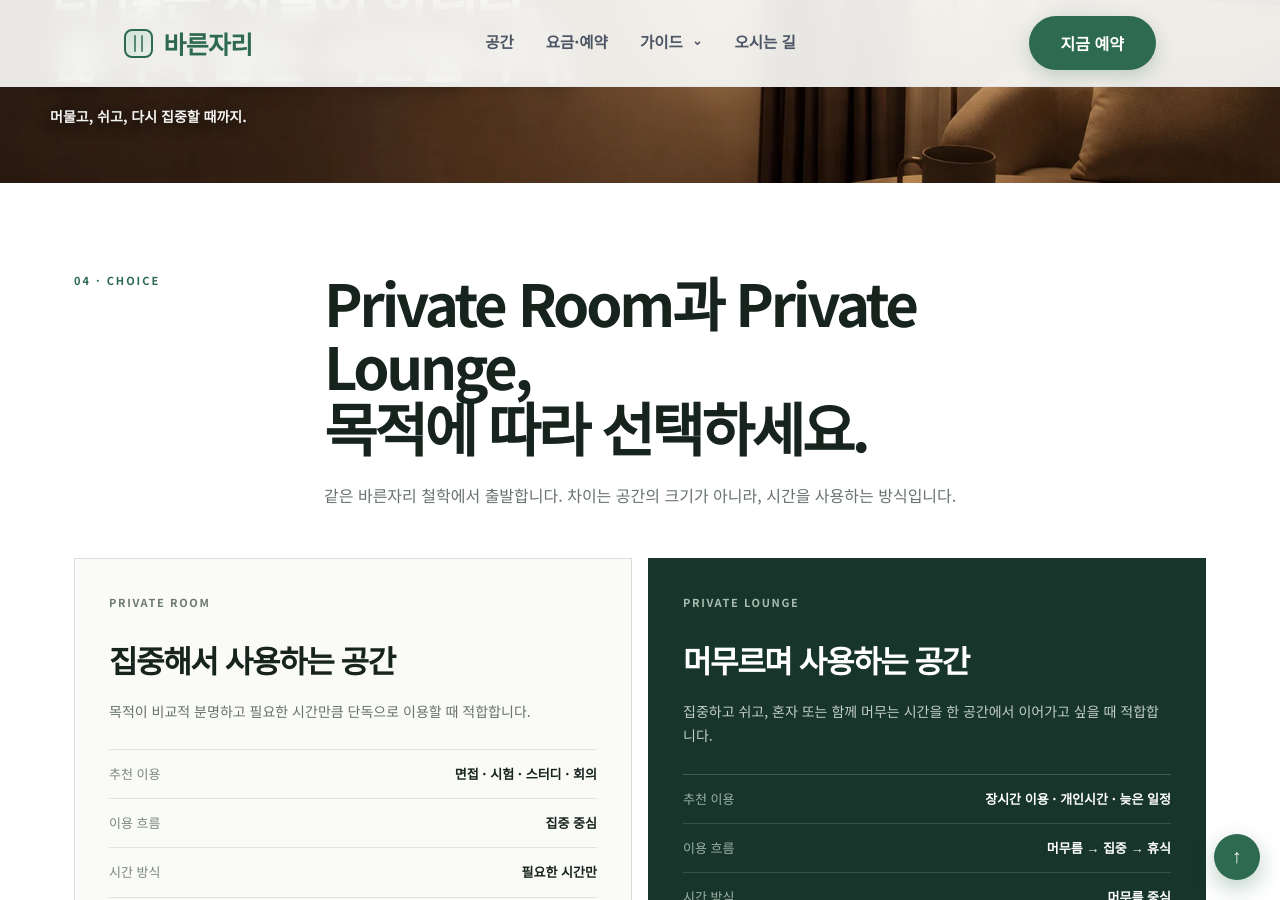
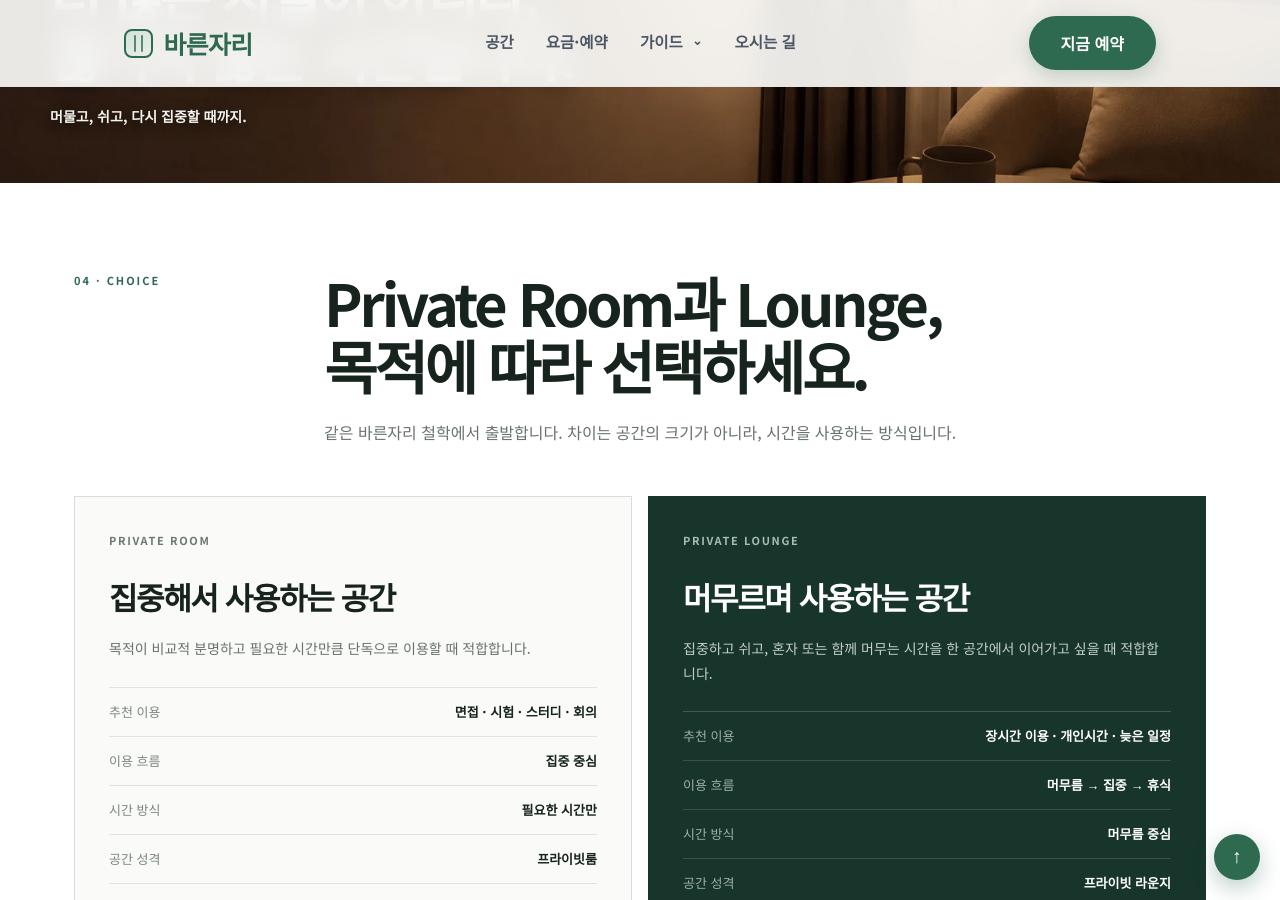
Before and after one commit to bareunspace/blog, a Jekyll site: the page built from lounge/index.html, in a window 1280 px wide and 900 px high, scrolled down 4703 px. Built offline with Jekyll 4.4.1, drawn with Linux system fonts in a browser that asks for light colours.

Commit message:
Refine Room and Lounge heading

```diff
--- a/lounge/index.html
+++ b/lounge/index.html
@@ -103,7 +103,7 @@
     <div class="lounge-shell">
       <div class="lounge-section-head">
         <div class="lounge-index">04 · CHOICE</div>
-        <div><h2>Private Room과 Private Lounge,<br>목적에 따라 선택하세요.</h2><p>같은 바른자리 철학에서 출발합니다. 차이는 공간의 크기가 아니라, 시간을 사용하는 방식입니다.</p></div>
+        <div><h2>Private Room과 Lounge,<br>목적에 따라 선택하세요.</h2><p>같은 바른자리 철학에서 출발합니다. 차이는 공간의 크기가 아니라, 시간을 사용하는 방식입니다.</p></div>
       </div>
       <div class="lounge-compare">
         <div class="lounge-product">
```
